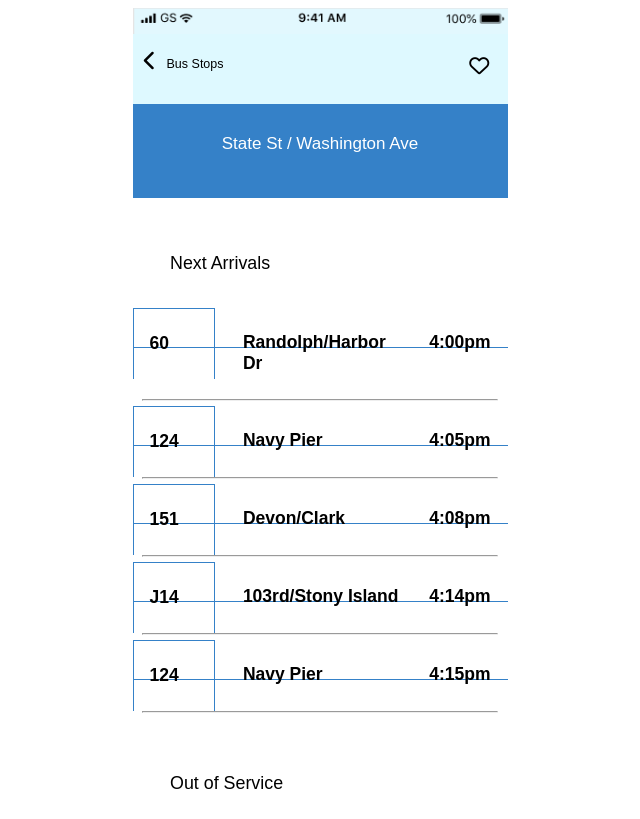
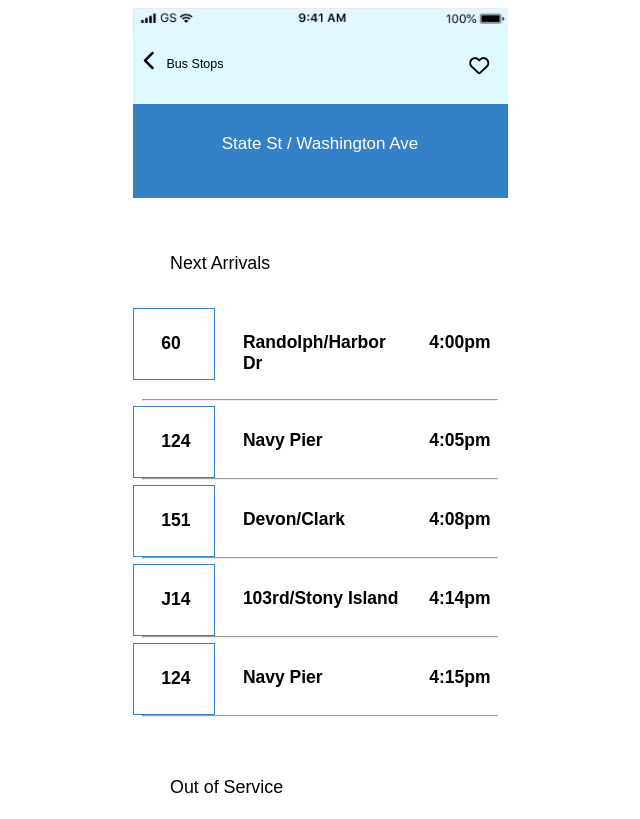
Before and after one commit to benyahr/frontend-challenge, a plain HTML site: page index.html in a window 1280 px wide. Shown: the top 819 px of the page, without its empty margins (320-960 px from the left). Drawn offline with Linux system fonts and the light colour scheme.

Commit message:
Add files via upload

```diff
--- a/CSS/style.css
+++ b/CSS/style.css
@@ -36,7 +36,6 @@ i {
   float: left;
   width: 22%;
   padding: 10px;
-  display: block;
 }
 .column2 {
   width: 53%;
@@ -48,9 +47,6 @@ i {
 .row, .row3, .row2, .row4, .row5, .row6, .row7, .row8 {
   clear: left;
   height: 40px;
-}
-.row, .row2, .row3, .row4, .row5 {
-border-bottom: 1px solid #3581C8;
 }
 .i, .label, .heart {
   display: inline;
@@ -74,12 +70,13 @@ h3 {
   padding-left: 10%;
 }
 .feature {
-  border-top: 1px solid #3581C8;
-  border-right: 1px solid #3581C8;
-  border-left: 1px solid #3581C8;
+  padding-left: 23px;
+  border: 1px solid #3581C8;
+
 }
 .whitebox {
   background-color: white;
+
 }
 .header {
   background-color: #3581C8;
```
